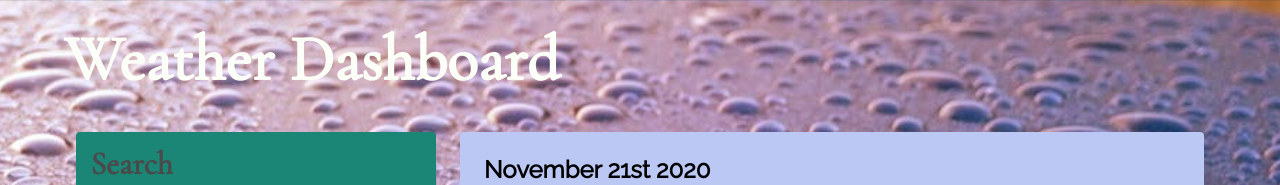
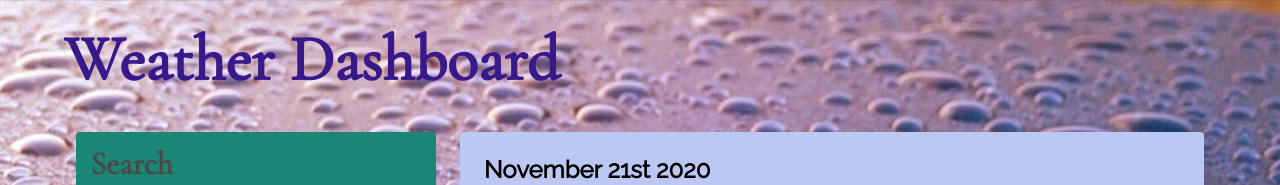
Before and after one commit to JDBgit9/Weather-App, a website: page index.html in a window 1280 px wide. Shown: the top 185 px of the page. Drawn offline with nearby package versions, Linux system fonts and the light colour scheme; no server answers.

Commit message:
added css to the title to stand out over the background image and to match the color scheme as well

```diff
--- a/assets/style.css
+++ b/assets/style.css
@@ -90,7 +90,7 @@ i {
 #weatherDashboardTitle {
     font-size: 5rem;
     font-family: 'Cormorant Garamond', serif;
-    color: #FCFFF7;
+    color: #37198a;
 }
 
 #statBox{
```
